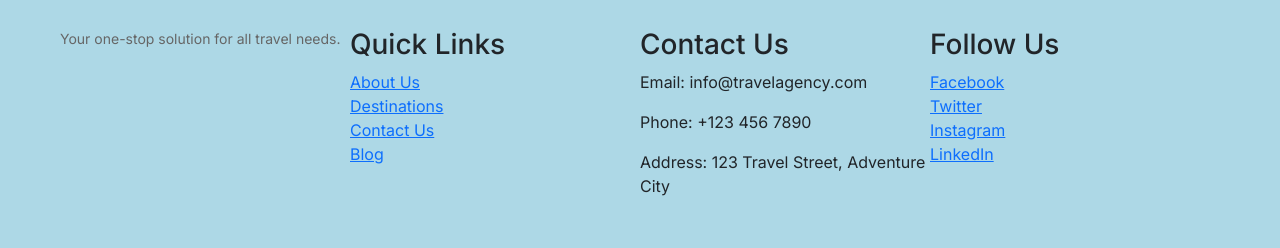
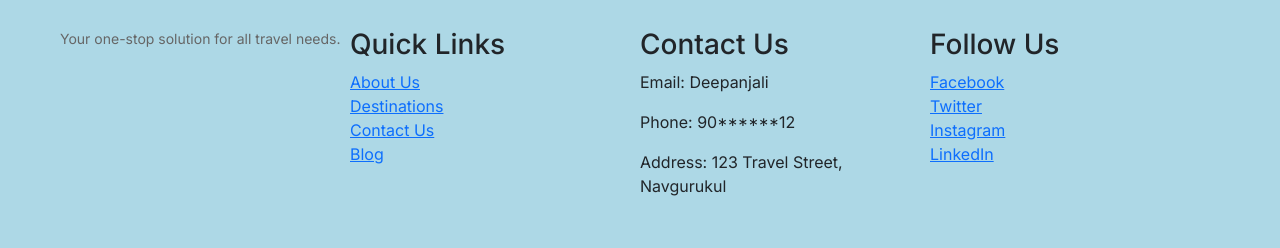
Before and after one commit to Pujarani06052001/travel_planner, a Next.js app: page / in a window 1280 px wide. Shown: the part 698-946 px from the top of the page. Built offline with nearby package versions, Linux system fonts and the light colour scheme; no server answers.

Commit message:
some error solved

```diff
--- a/app/book/page.js
+++ b/app/book/page.js
@@ -1,7 +1,7 @@
 "use client";
 import React, { useState } from 'react';
+import './book.css';
 import Footer from '../footer/footer';
-import './book.css'; // Ensure this path is correct
 
 function BookNow() {
   const [formData, setFormData] = useState({
@@ -25,9 +25,9 @@ function BookNow() {
 
   const handleSubmit = (e) => {
     e.preventDefault();
-    // Logic for form submission
+
     alert('Booking successful!');
-    // Clear the form fields
+
     setFormData({
       destination: '',
       goingDate: '',
--- a/app/destination/page.js
+++ b/app/destination/page.js
@@ -1,7 +1,7 @@
 "use client";
 import { useEffect, useState } from "react";
 import './destination.css';
-import Footer from "../footer/footer";
+// import Footer from "../footer/footer";
 function Destination() {
     const [data, setData] = useState([]);
     const [filter, setFilter] = useState('');
--- a/app/footer/footer.js
+++ b/app/footer/footer.js
@@ -1,5 +1,3 @@
-// pages/Footer.js
-
 import Link from 'next/link';
 
 const Footer = () => {
@@ -39,9 +37,9 @@ const Footer = () => {
           </div>
           <div style={styles.column}>
             <h3>Contact Us</h3>
-            <p>Email: info@travelagency.com</p>
-            <p>Phone: +123 456 7890</p>
-            <p>Address: 123 Travel Street, Adventure City</p>
+            <p>Email: Deepanjali</p>
+            <p>Phone: 90******12</p>
+            <p>Address: 123 Travel Street, Navgurukul</p>
           </div>
           <div style={styles.column}>
             <h3>Follow Us</h3>
--- a/app/layout.js
+++ b/app/layout.js
@@ -1,7 +1,6 @@
 import { Inter } from "next/font/google";
 import "./globals.css";
 import Navbar from "./navbar";
-// import Footer from "./footer/footer";
 
 const inter = Inter({ subsets: ["latin"] });
 
@@ -15,7 +14,6 @@ export default function RootLayout({ children }) {
     <html lang="en">
       <body className={inter.className}>
         <Navbar/>
-        {/* <Footer /> */}
         {children}</body>
     </html>
   );
--- a/app/login/page.js
+++ b/app/login/page.js
@@ -9,12 +9,9 @@ function Login() {
 
   const handleSubmit = (event) => {
     event.preventDefault();
-    // Show an alert with a success message
     alert('Login successful!');
-    // Clear the form fields
     setEmail('');
     setPassword('');
-    // You can add more logic here to handle the login process
   };
 
   return (
@@ -46,7 +43,7 @@ function Login() {
         </form>
       </div>
       <div>
-        <Footer />
+        <Footer/>
       </div>
     </>
   );
--- a/app/navbar.css
+++ b/app/navbar.css
@@ -13,7 +13,6 @@ body {
     justify-content: space-between;
     align-items: center;
     padding: 10px 20px;
-    /* background-color: #333; */
     color: black;
 }
 
--- a/app/signup/page.js
+++ b/app/signup/page.js
@@ -12,7 +12,6 @@ function Signup() {
   const handleSubmit = (event) => {
     event.preventDefault();
 
-    // Validation logic
     if (!name || !email || !password || !confirmPassword) {
       alert('All fields are required');
       return;
@@ -23,10 +22,8 @@ function Signup() {
       return;
     }
 
-    // If validation passes
     alert('Signup successful!');
 
-    // Clear the form fields
     setName('');
     setEmail('');
     setPassword('');
```
Also changed, not shown: app/globals.css (+4 -9 lines). Lines whose indentation alone changed are shown as unchanged.
